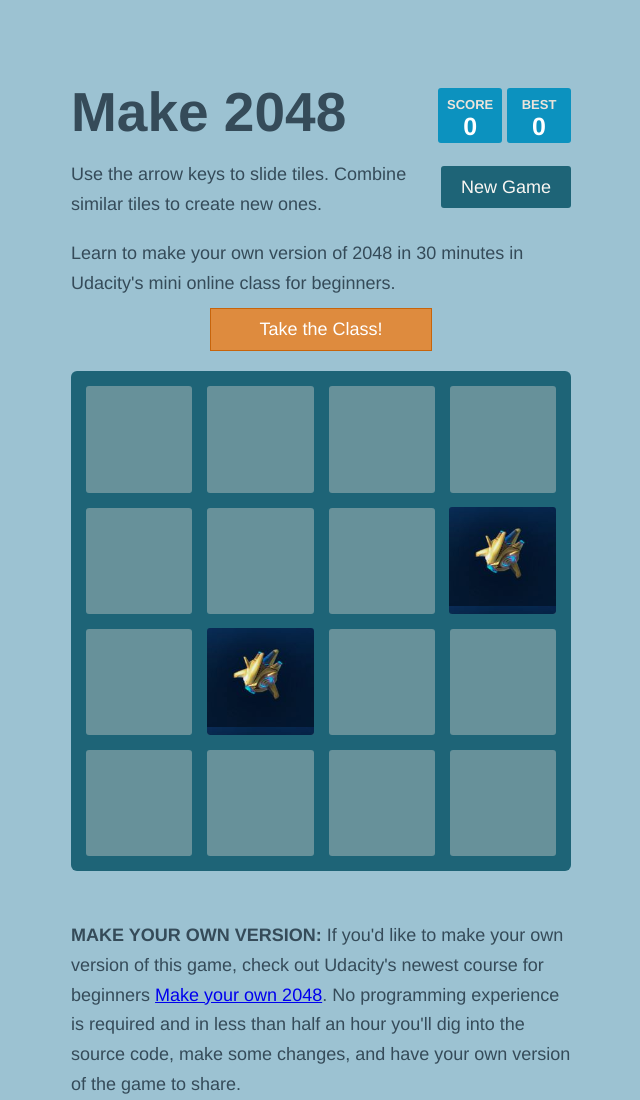
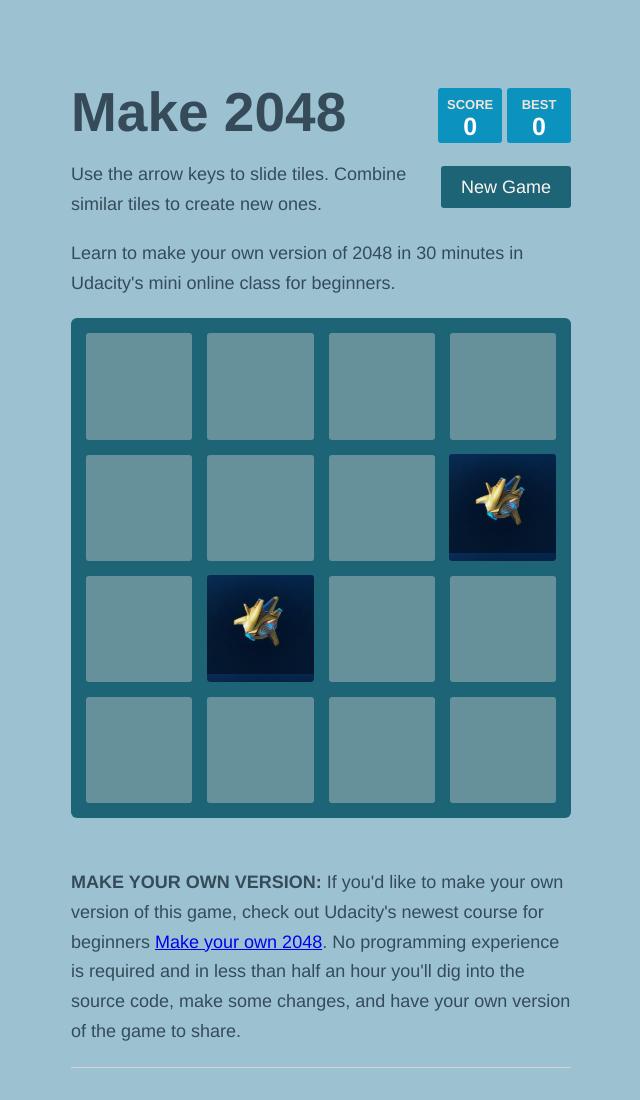
Before and after one commit to dellian/2048-protoss, a plain HTML site: page index.html in a window 1280 px wide. Shown: the top 1100 px of the page, without its empty margins (319-959 px from the left). Drawn offline with Linux system fonts and the light colour scheme.

Commit message:
Update index.html

```diff
--- a/index.html
+++ b/index.html
@@ -40,7 +40,7 @@
     </div>
 
     <div class="pre-game">
-      <p class="learn">Learn to make your own version of 2048 in 30 minutes in Udacity's mini online class for beginners.</p><a class="learn" href="https://www.udacity.com/course/ud248">Take the Class!</a>
+      <p class="learn">Learn to make your own version of 2048 in 30 minutes in Udacity's mini online class for beginners.</p>
     </div>
 
 
```
